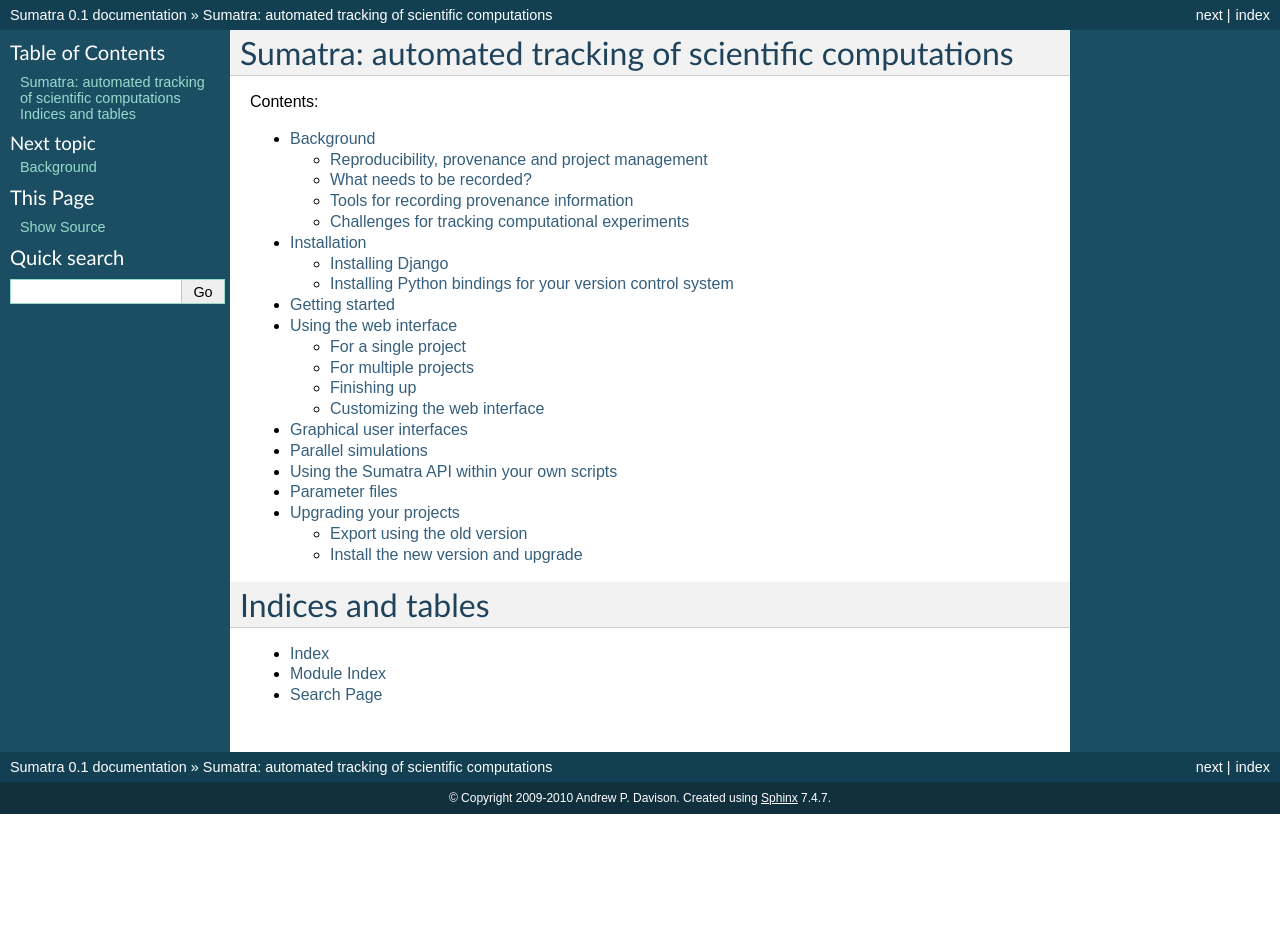
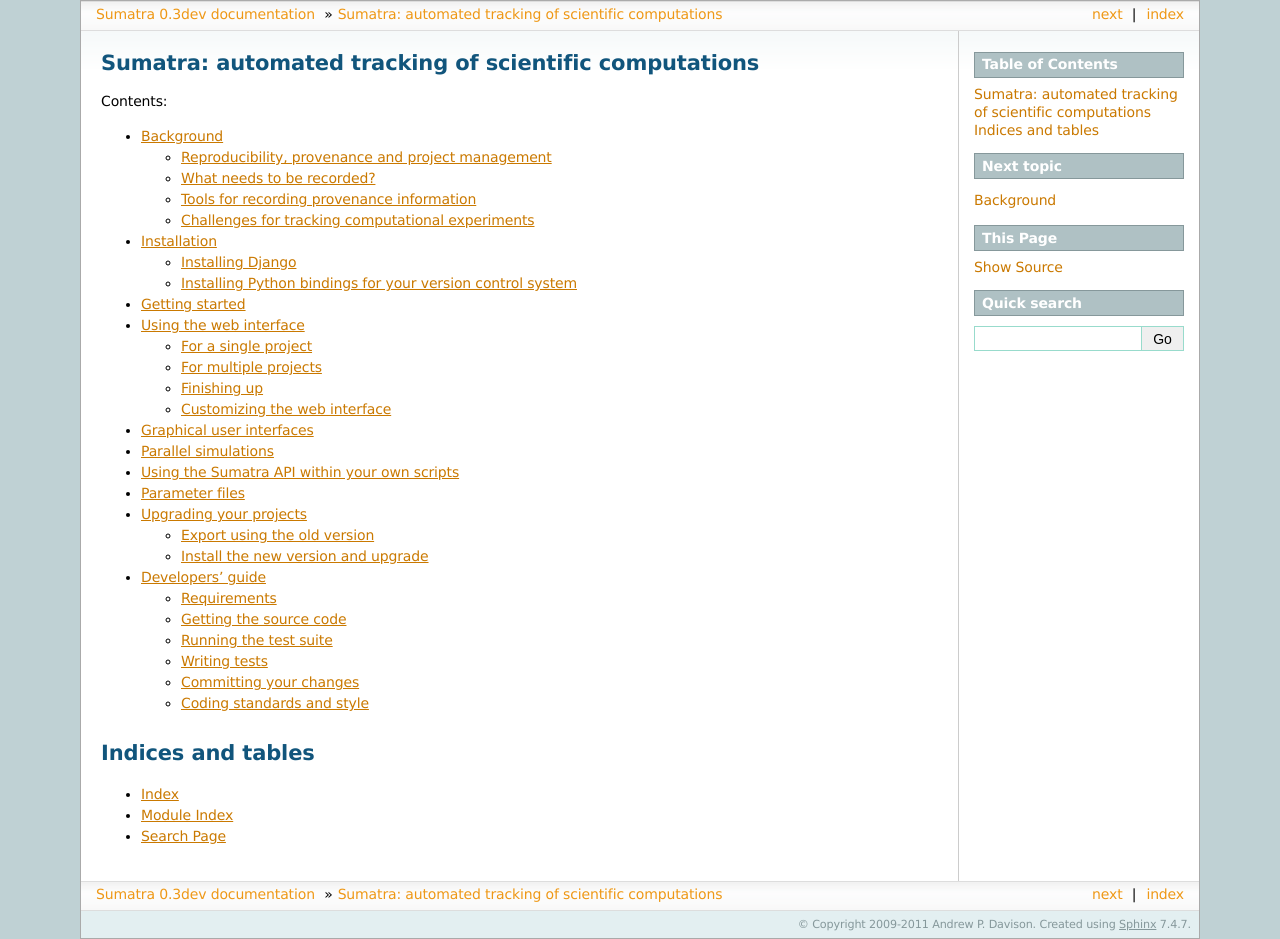
Before and after one commit to open-research/sumatra, a Sphinx documentation site: the page built from doc/index.txt, in a window 1280 px wide. Built offline with Sphinx 7.4.7, drawn with Linux system fonts in a browser that asks for light colours; pages that are not in the unit, such as notebooks, are missing from menus; before the commit the page ends 900 px from its top, so only the background shows below that; some of the changed lines change nothing that is shown.

Commit message:
Started writing developers' guide

```diff
--- a/doc/conf.py
+++ b/doc/conf.py
@@ -38,16 +38,16 @@
 
 # General information about the project.
 project = u'Sumatra'
-copyright = u'2009-2010 Andrew P. Davison'
+copyright = u'2009-2011 Andrew P. Davison'
 
 # The version info for the project you're documenting, acts as replacement for
 # |version| and |release|, also used in various other places throughout the
 # built documents.
 #
 # The short X.Y version.
-version = '0.1'
+version = '0.3'
 # The full version, including alpha/beta/rc tags.
-release = '0.1'
+release = '0.3dev'
 
 # The language for content autogenerated by Sphinx. Refer to documentation
 # for a list of supported languages.
@@ -91,7 +91,7 @@
 
 # The theme to use for HTML and HTML Help pages.  Major themes that come with
 # Sphinx are currently 'default' and 'sphinxdoc'.
-html_theme = 'default'
+html_theme = 'sphinxdoc'
 
 # Theme options are theme-specific and customize the look and feel of a theme
 # further.  For a list of options available for each theme, see the
@@ -110,7 +110,7 @@
 
 # The name of an image file (relative to this directory) to place at the top
 # of the sidebar.
-#html_logo = None
+html_logo = 'sumatra_logo.png'
 
 # The name of an image file (within the static path) to use as favicon of the
 # docs.  This file should be a Windows icon file (.ico) being 16x16 or 32x32
@@ -164,7 +164,7 @@
 # -- Options for LaTeX output --------------------------------------------------
 
 # The paper size ('letter' or 'a4').
-#latex_paper_size = 'letter'
+latex_paper_size = 'a4'
 
 # The font size ('10pt', '11pt' or '12pt').
 #latex_font_size = '10pt'
--- /dev/null
+++ b/doc/developers_guide.txt
@@ -0,0 +1,133 @@
+=================
+Developers' guide
+=================
+
+These instructions are for developing on a Unix-like platform, e.g. Linux or
+Mac OS X, with the bash shell.
+
+
+Requirements
+------------
+
+    * Python_ 2.5, 2.6 and/or 2.7
+    * Django_ >= 1.2
+    * django-tagging_ >= 0.3  ##CHECK
+    * nose_ >= ???
+    * if using Python 2.5 or 2.6, unittest2_ >= ???
+    * Distribute_ >= ???
+    * (optional) tox_ >= ??? (makes it easier to test with multiple Python versions)
+    * (optional) twill_ >= ??? (needed for testing web interface)
+    * (optional) coverage_ >= ??? (for measuring test coverage)
+
+.. can setup.py install all these?
+
+
+Getting the source code
+-----------------------
+
+We use the Mercurial version control system. To get a copy of the code::
+
+    $ cd /some/directory
+    $ hg clone https://neuralensemble.org/hg/sumatra sumatra_src
+
+Now you need to make sure that the ``sumatra`` package is on your PYTHONPATH and
+that the ``smt`` and ``smtweb`` scripts are on your PATH. You can do this either
+by installing Sumatra::
+
+    $ cd sumatra_src
+    $ python setup.py install
+
+(if you do this, you will have to re-run ``setup.py install`` any time you make
+changes to the code) *or* by creating symbolic links from somewhere on your PATH
+and PYTHONPATH, for example::
+
+    $ cd /some/directory
+    $ ln -s sumatra_src/src sumatra
+    $ export PYTHONPATH=/some/directory:${PYTHONPATH}
+    $ export PATH=/some/directory/sumatra_src/bin:${PATH}
+
+To update to the latest version from the repository::
+
+    $ hg pull -u
+
+
+Running the test suite
+----------------------
+
+Before you make any changes, run the test suite to make sure all the tests pass
+on your system::
+
+    $ cd sumatra_src/test/unittests
+    $ nosetests
+
+You will see some error messages, but don't worry - these are just tests of
+Sumatra's error handling. At the end, if you see "OK", then all the tests
+passed, otherwise it will report how many tests failed or produced errors.
+
+::
+
+    $ cd ..
+    $ python smt_test.py
+    $ python smtweb_test.py
+
+.. [say what should happen here...]
+
+
+Writing tests
+-------------
+
+You should try to write automated tests for any new code that you add. If you
+have found a bug and want to fix it, first write a test that isolates the bug
+(and that therefore fails with the existing codebase). Then apply your fix and
+check that the test now passes.
+
+To see how well the tests cover the code base, run::
+
+    $ nosetests --coverage --cover-package=sumatra --cover-erase
+
+
+Committing your changes
+-----------------------
+
+Once you are happy with your changes, you can commit them to your local copy of
+the repository::
+
+    $ hg commit -m 'informative commit message'
+
+If you have a NeuralEnsemble account, you can now push your changes to the
+central repository::
+
+    $ hg push https://neuralensemble.org/hg/sumatra
+
+Otherwise, you can create a patch::
+
+    $ hg export tip > descriptive_name.patch
+
+and attach it to a ticket in the `issue tracker`_. If you have made more than
+one commit, determine the revision number of when you cloned or last updated
+from the central repository (using ``hg log``), and then give a range of
+revisions to include in the patch::
+
+    $ hg export start-revision:tip > descriptive_name.patch
+
+Before either pushing or creating a patch, run the test suite again to check
+that you have not introduced any new bugs.
+
+
+Coding standards and style
+--------------------------
+
+All code should conform as much as possible to `PEP 8`_, and should run with
+Python 2.5, 2.6 and 2.7.
+
+.. _Python: xxx
+.. _Django: xxx
+.. _django-tagging: xxx
+.. _nose: xxx
+.. _unittest2: xxx
+.. _Distribute: xxx
+.. _tox: xxx
+.. _twill: xxx
+.. _coverage: xxx
+.. _`PEP 8`: xxx
+.. _`issue tracker`: http://neuralensemble.org/trac/sumatra
--- a/doc/index.txt
+++ b/doc/index.txt
@@ -16,6 +16,7 @@
    parameter_files
    command_reference
    upgrading
+   developers_guide
 
 Indices and tables
 ==================
```
